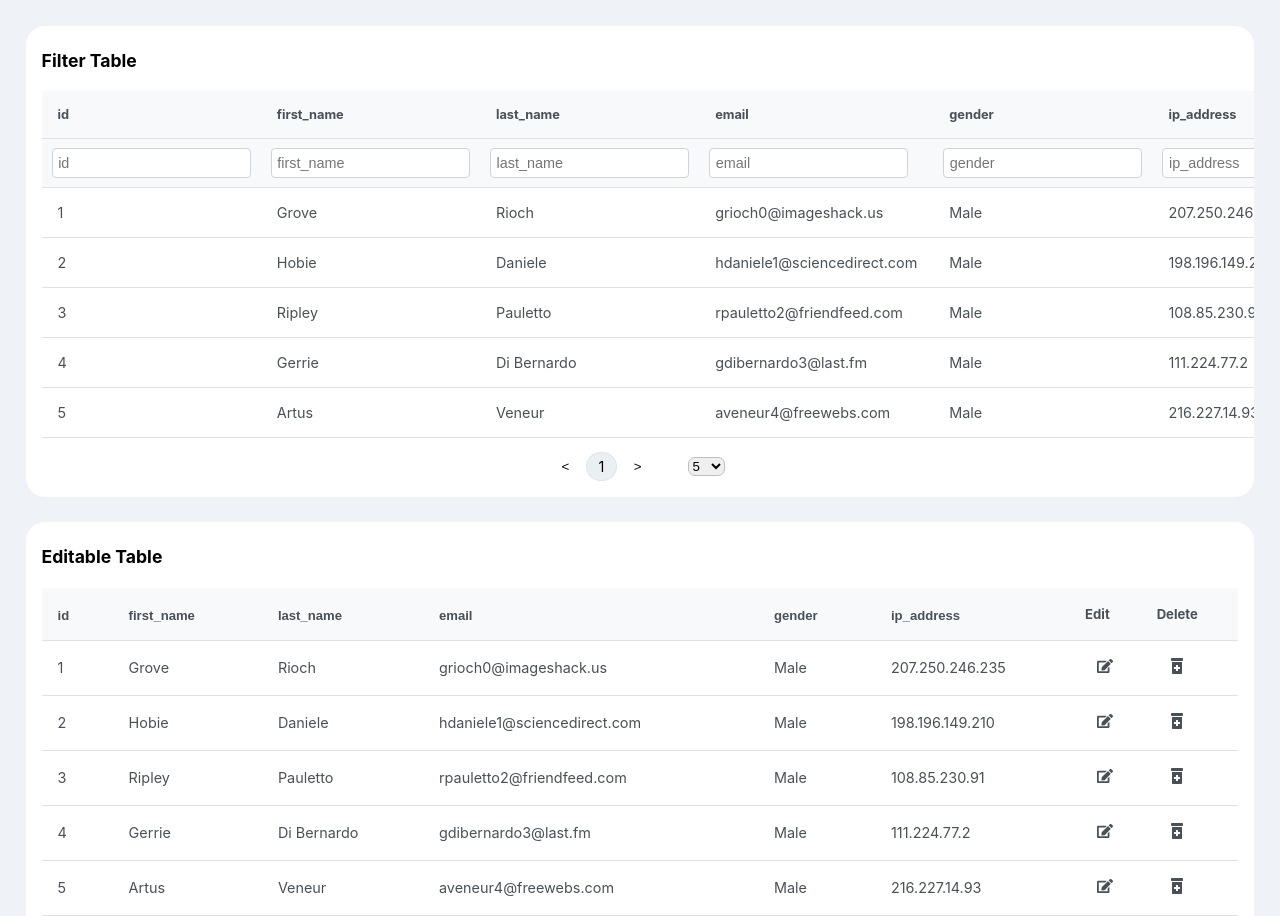
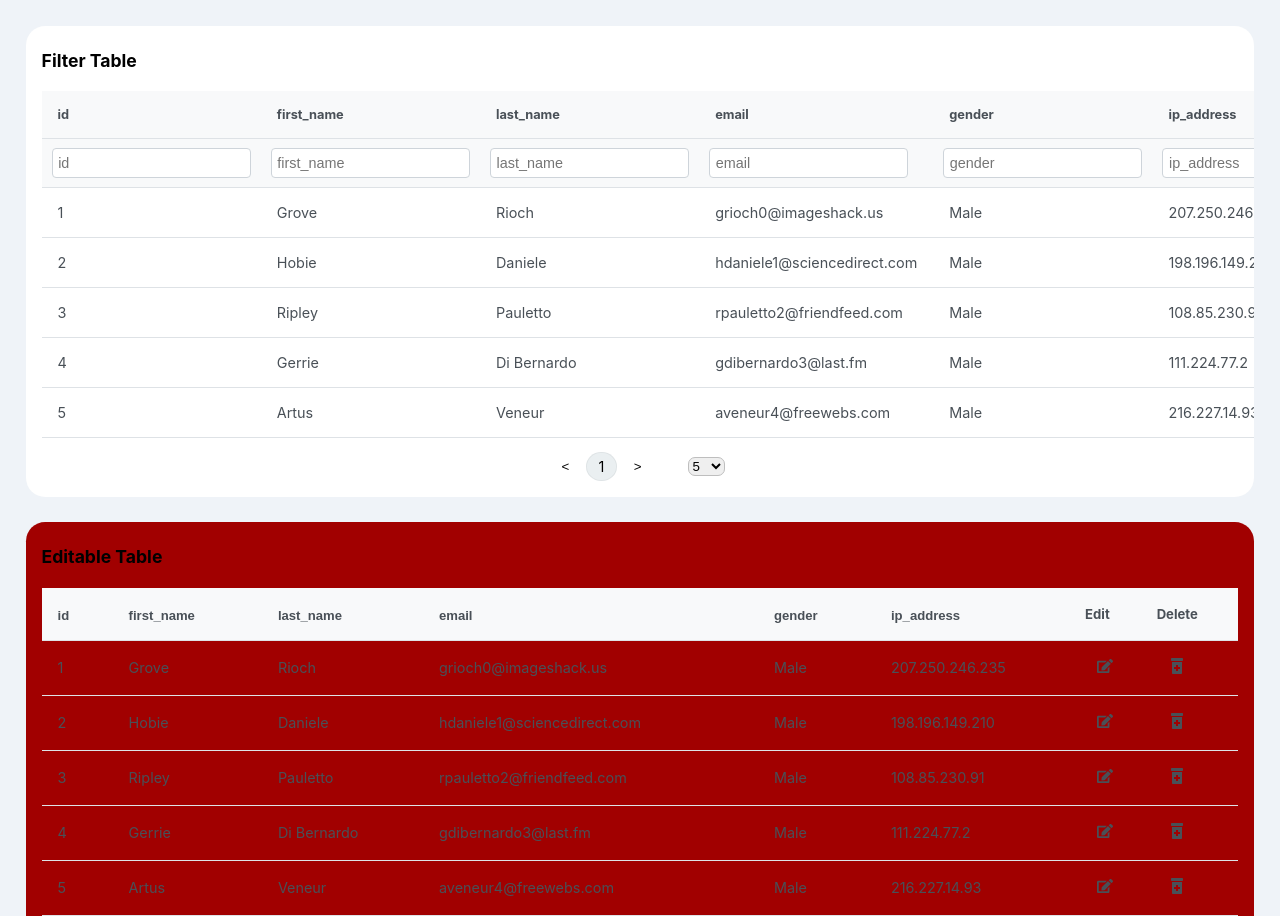
Before and after one commit to imPranab14/Custom_Component_V2, a React (Create React App) app: page / in a window 1280 px wide. Shown: the top 916 px of the page. Built offline with nearby package versions, Linux system fonts and the light colour scheme.

Commit message:
Update Editable.module.scss

```diff
--- a/src/CustomComponents/Tables/Editable/Editable.module.scss
+++ b/src/CustomComponents/Tables/Editable/Editable.module.scss
@@ -1,5 +1,5 @@
 
-$tableBackground:white;
+$tableBackground:rgb(161, 0, 0);
 $tableHeaderColor:#495057;
 
 .MainBody{
```
